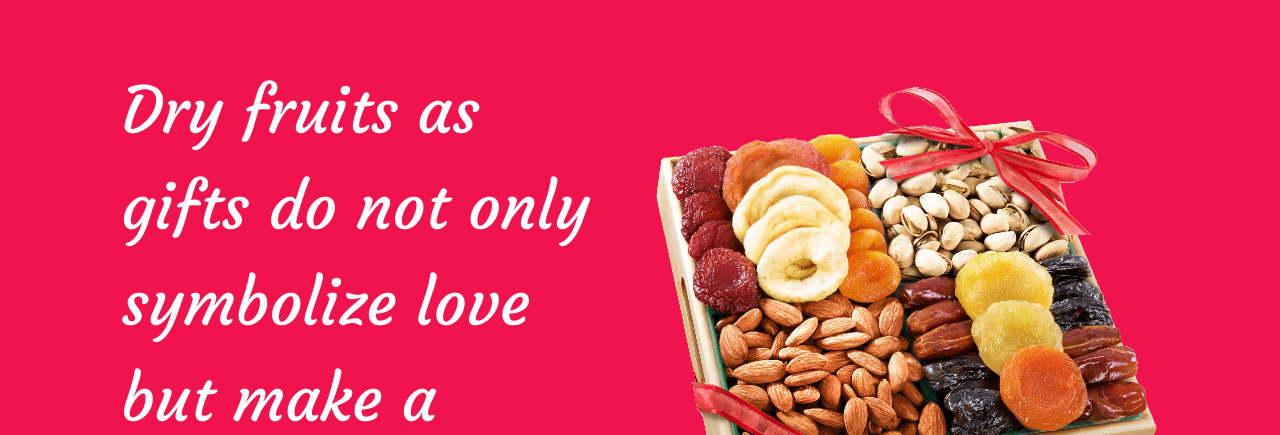
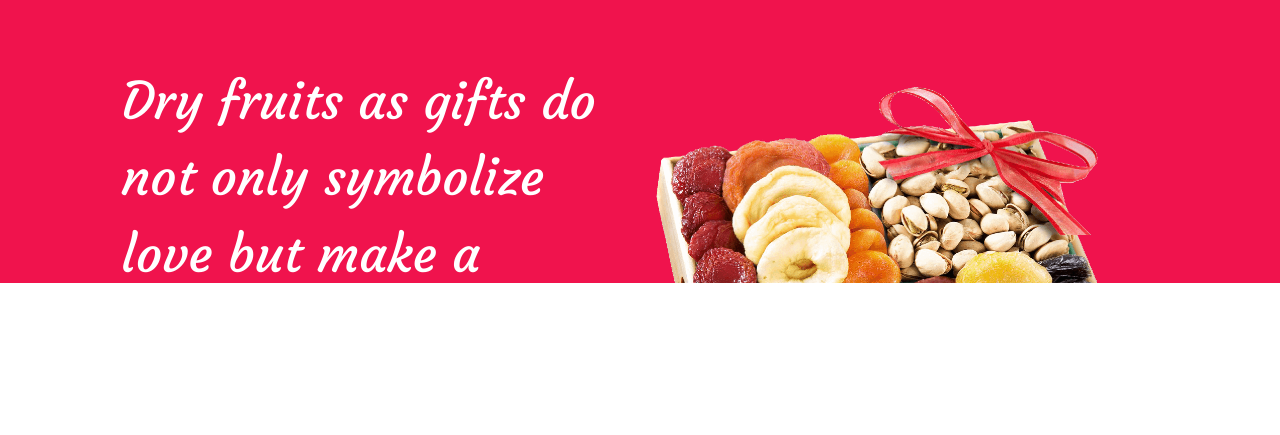
Before and after one commit to vamsi1133/dryfruitshop, a plain HTML site: page index.html in a window 1280 px wide. Shown: the part 517-952 px from the top of the page. After the commit the page ends 800 px from the top, so only its background shows below. Drawn offline with nearby package versions, Linux system fonts and the light colour scheme.

Commit message:
initial commit

```diff
--- a/css/styles.css
+++ b/css/styles.css
@@ -1,8 +1,14 @@
-
+html,body
+{
+    width: 100%;
+    height: 100%;
+    margin: 0px;
+    padding: 0px;
+    overflow-x: hidden;
+}
 .header-image{
     width:80%;
 }
-
 .navbar-brand{
     font-family: 'Ubuntu';
     font-weight: 400;
@@ -27,7 +33,6 @@
 
 h1{
     font-family: 'Courgette', cursive;
-    font-size:4rem;
+    font-size:4vw;
     line-height: 1.5;
-
 }
```
